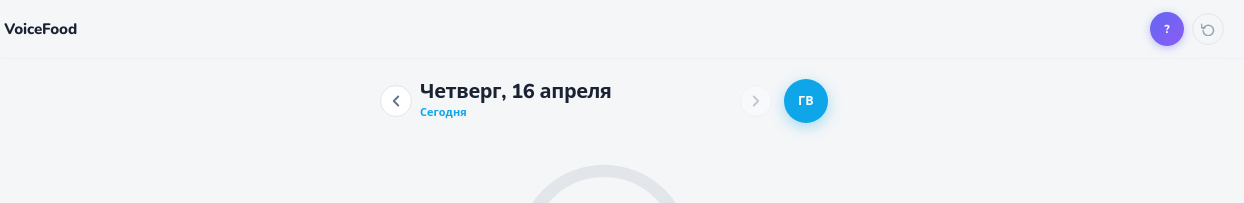
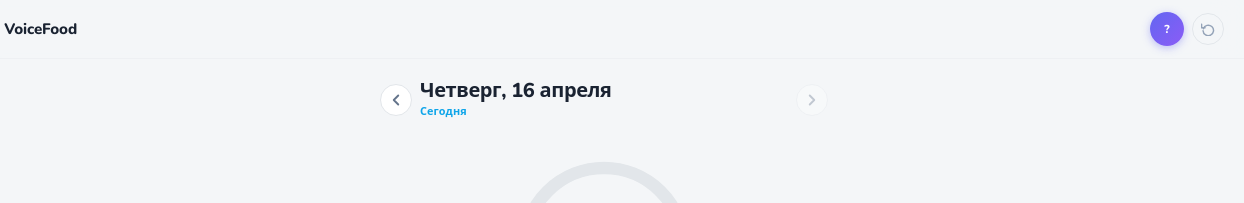
Before and after one commit to uliae-svg/voicecalorie-tracker, a website built with Vite: page index.html in a window 1280 px wide. Shown: the top 203 px of the page, 36-1280 px from the left. Built offline with nearby package versions, Linux system fonts and the light colour scheme; no server answers.

Commit message:
fix: remove hardcoded ГВ avatar from date bar
Co-Authored-By: Claude Sonnet 4.6 <noreply@anthropic.com>

```diff
--- a/index.html
+++ b/index.html
@@ -56,7 +56,6 @@
           </svg>
         </button>
       </div>
-      <div class="dash-top__avatar">ГВ</div>
     </div>
 
     <!-- ── Calorie ring ────────────────────────────────── -->
```
